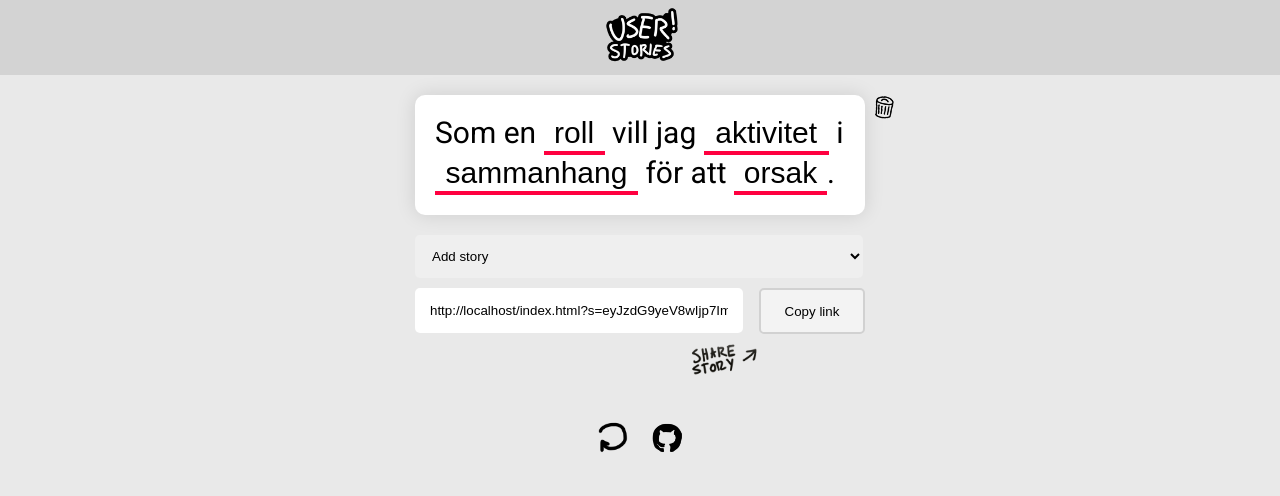
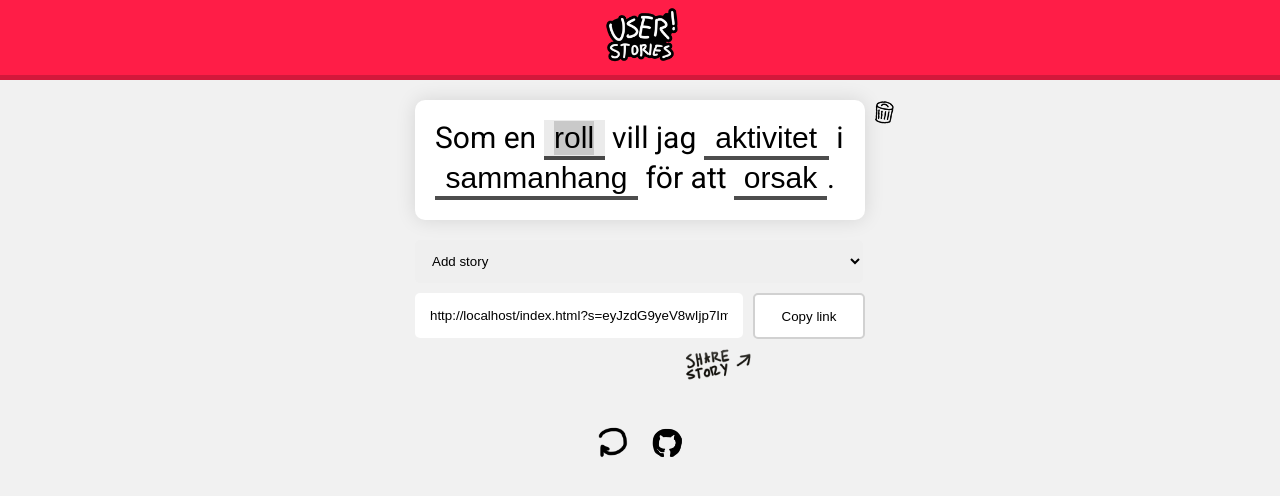
Before and after one commit to Yogsther/user-stories, a plain HTML site: page index.html in a window 1280 px wide. Drawn offline with Linux system fonts and the light colour scheme.

Commit message:
Focus on load, new colors, copy link on enter

```diff
--- a/css/style.css
+++ b/css/style.css
@@ -1,5 +1,5 @@
 :root {
-    --pr: rgb(255, 0, 64);
+    --pr: rgba(0, 0, 0, 0.699);
 }
 
 * {
@@ -10,7 +10,7 @@
 }
 
 body {
-    background: rgb(233, 233, 233);
+    background: rgb(241, 241, 241);
     margin: 0;
 }
 
@@ -22,7 +22,8 @@ img {
 #header {
     width: 100%;
     height: 75px;
-    background:rgb(211, 211, 211);
+    background:#ff1d47;
+    border-bottom: 5px solid rgba(0, 0, 0, 0.171);
     margin-bottom: 20px;
 }
 
@@ -73,9 +74,15 @@ img {
     background: rgb(235, 235, 235);
 }
 
+
+
 .story-input:hover{
     background: rgb(235, 235, 235);
 }
+
+::selection {
+    background: #c9c9c9; /* WebKit/Blink Browsers */
+  }
 
 /*TODO::::*/
 *:focus {
@@ -122,7 +129,7 @@ img {
 }
 
 #copy-link-button {
-    width: 90px;
+    width: 96px;
     float: right;
 }
 
@@ -131,7 +138,7 @@ img {
     border: none;
     border-radius: 5px;
     cursor: pointer;
-    background: rgb(243, 243, 243);
+    background: rgb(255, 255, 255);
     border: solid rgb(209, 209, 209) 2px;
 }
 
--- a/js/main.js
+++ b/js/main.js
@@ -16,6 +16,9 @@ window.onload = () => {
     load_template_options();
     preload_story();
     if (Object.keys(stories).length == 0) add_story(undefined, undefined, true);
+    var first_input = document.getElementsByClassName('story-input')[0]
+    first_input.focus()
+    first_input.setSelectionRange(0, first_input.value.length)
 };
 
 document.fonts.onloadingdone = () => {
@@ -86,6 +89,7 @@ var keys_down = [];
 document.addEventListener("keydown", e => {
     keys_down[e.keyCode] = true;
     if (keys_down[17] && keys_down[90]) history.back();
+    if(e.key == 'Enter') copy_link()
 });
 document.addEventListener("keyup", e => {
     keys_down[e.keyCode] = false;
@@ -190,7 +194,7 @@ function generate_link() {
     );
 }
 
-function update_copy_button(text = "Copy link", color = "rgb(243, 243, 243)") {
+function update_copy_button(text = "Copy link", color = "rgb(255, 255, 255)") {
     var button = document.getElementById("copy-link-button");
     button.style.background = color;
     button.innerText = text;
```
